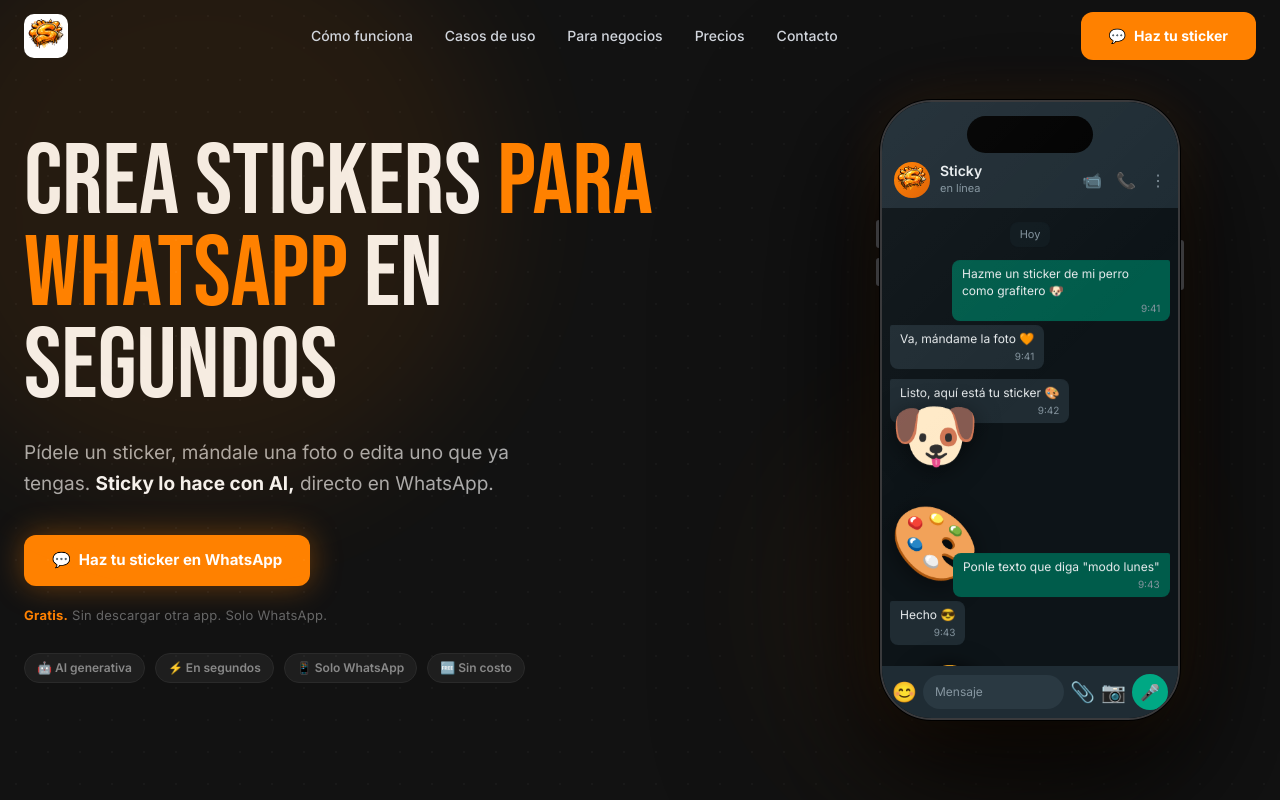
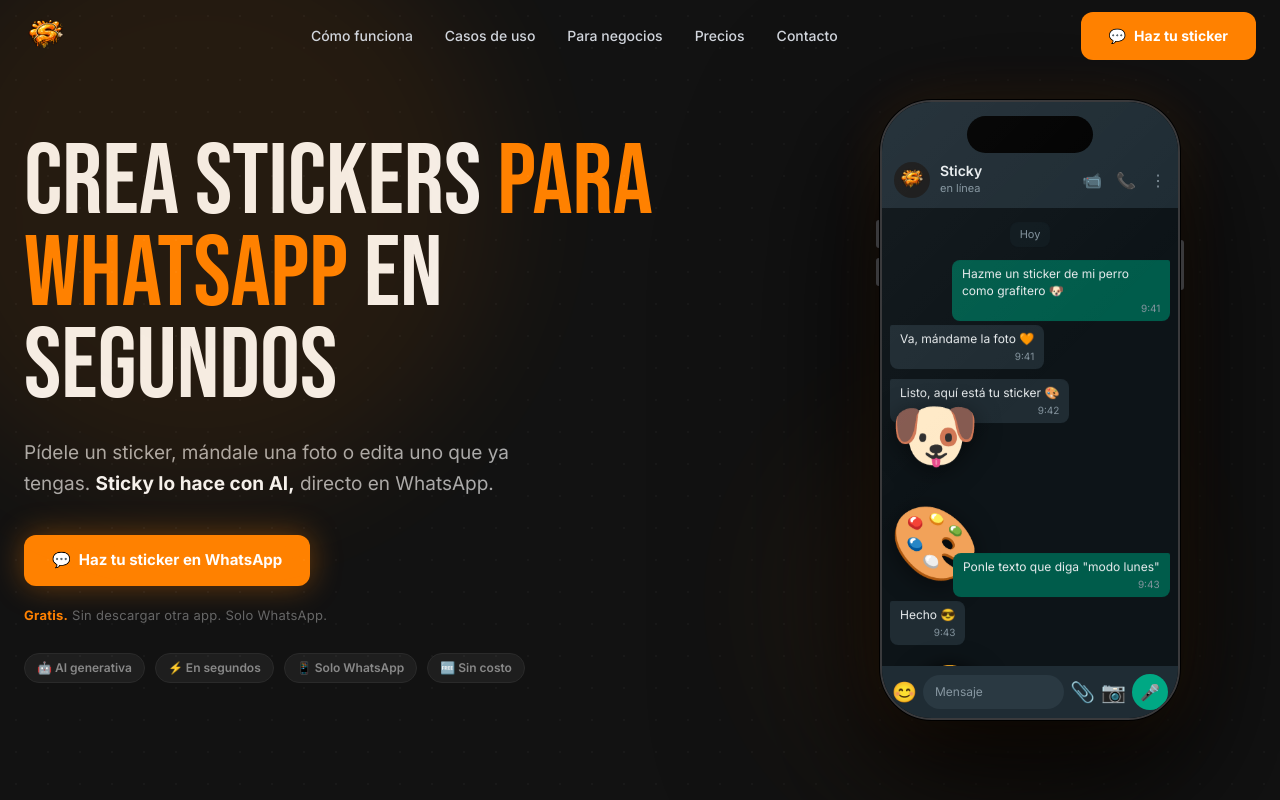
Before and after one commit to ferpinedo/sticky-landing, a Next.js app: page / in a window 1280 px wide. Shown: the top 800 px of the page. Built offline with nearby package versions, Linux system fonts and the light colour scheme.

Commit message:
Remove white background from logo PNG, update header/footer/chat avatar

```diff
--- a/src/components/Footer.tsx
+++ b/src/components/Footer.tsx
@@ -45,7 +45,7 @@ export default function Footer() {
                 alt="Sticky"
                 width={52}
                 height={52}
-                style={{ borderRadius: 12, background: "white" }}
+                style={{ borderRadius: 12 }}
               />
             </Link>
             <p
--- a/src/components/Header.tsx
+++ b/src/components/Header.tsx
@@ -41,7 +41,7 @@ export default function Header() {
             width={44}
             height={44}
             priority
-            style={{ borderRadius: 10, background: "white" }}
+            style={{ borderRadius: 10 }}
           />
         </Link>
 
--- a/src/components/PhoneMockup.tsx
+++ b/src/components/PhoneMockup.tsx
@@ -53,13 +53,13 @@ export default function PhoneMockup() {
           <div className="wa-screen">
             {/* WA Header */}
             <div className="wa-header">
-              <div className="wa-avatar" style={{ padding: 0, overflow: "hidden" }}>
+              <div className="wa-avatar" style={{ padding: 4, overflow: "hidden", background: "#1a1a1a" }}>
                 <Image
                   src="/sticky-logo.png"
                   alt="Sticky"
-                  width={36}
-                  height={36}
-                  style={{ objectFit: "cover", borderRadius: "50%" }}
+                  width={28}
+                  height={28}
+                  style={{ objectFit: "contain" }}
                 />
               </div>
               <div style={{ flex: 1 }}>
```
Also changed, not shown: src/app/icon.png.
